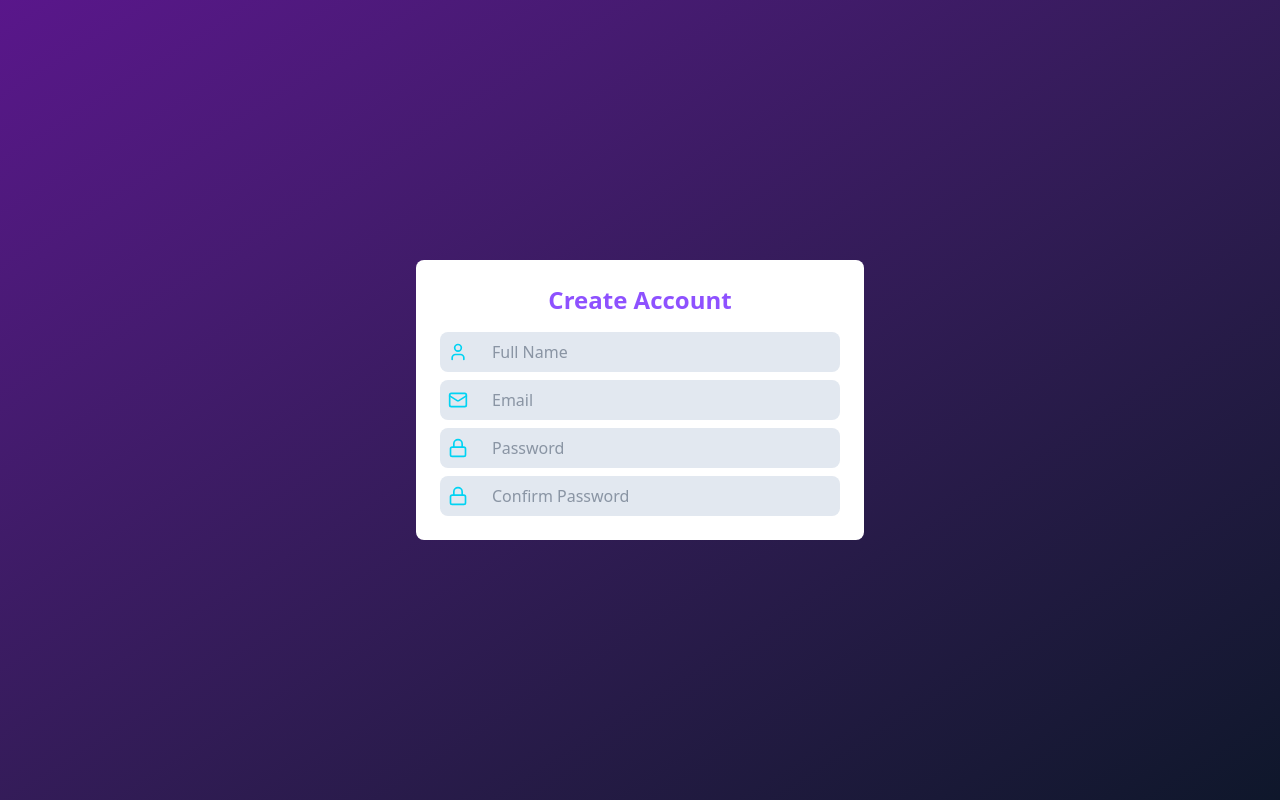
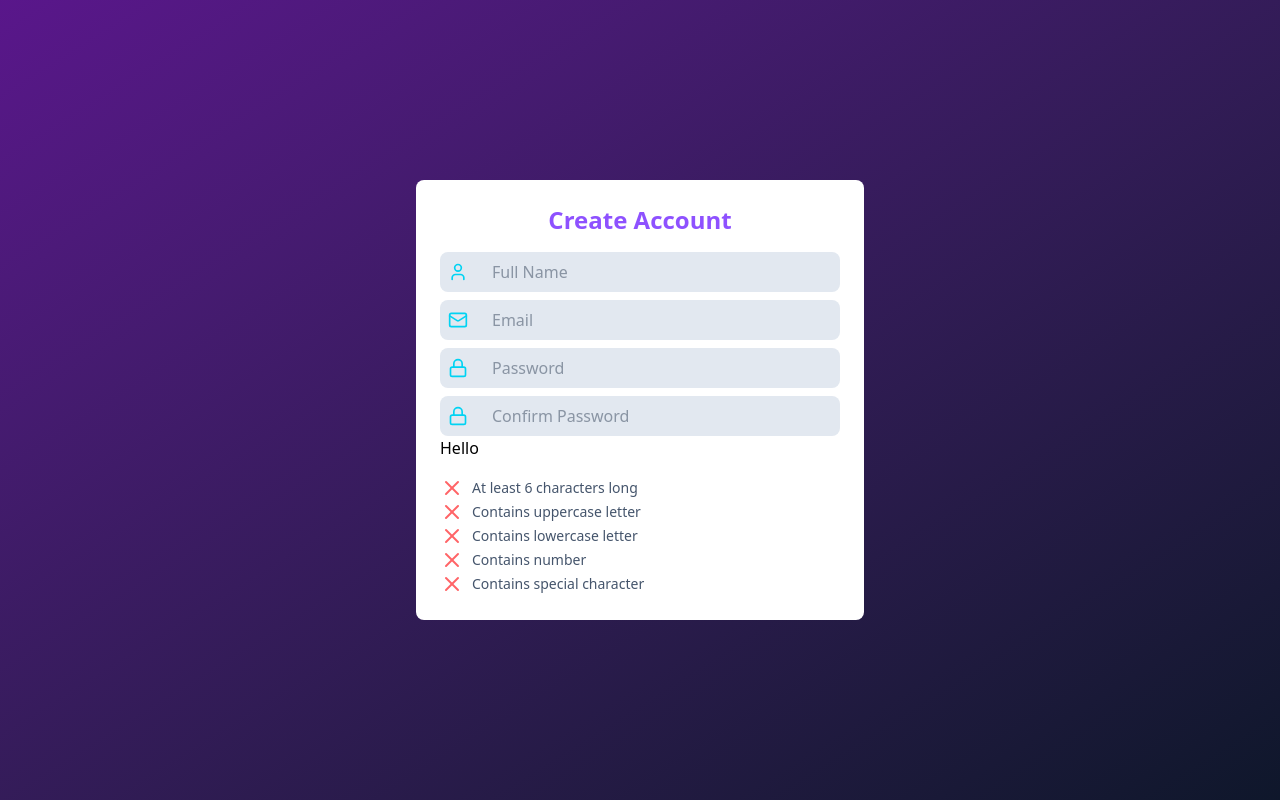
Before and after one commit to kishore399/Huntpad, a React (Vite) app in the folder frontend/: page /signup in a window 1280 px wide. Built offline with nearby package versions, Linux system fonts and the light colour scheme.

Commit message:
feat: input && PasswordStrength component

```diff
--- /dev/null
+++ b/frontend/src/components/PasswordStrength.jsx
@@ -0,0 +1,63 @@
+import { X, Check } from "lucide-react";
+
+
+const PasswordCriteria = ({ password }) => {
+
+    const criteria = [
+        { text: "At least 6 characters long", valid: password.length >= 6, strength: 1 },
+        { text: "Contains uppercase letter", valid: /[A-Z]/.test(password), strength: 0.5 },
+        { text: "Contains lowercase letter", valid: /[a-z]/.test(password), strength: 0.5 },
+        { text: "Contains number", valid: /\d/.test(password), strength: 1 },
+        { text: "Contains special character", valid: /[^A-Za-z0-9]/.test(password), strength: 1 }
+    ]
+    return (
+        <div className="flex flex-col text-sm mt-4">
+            {criteria.map((criteria, index) =>
+                <div key={index} className="flex items-center gap-2">
+                    {criteria.valid ? (
+                        <Check className="text-green-400"/>
+                    ) : (
+                        <X className="text-red-400"/>
+                    )
+                }
+                    <span className={`${criteria.valid? "text-green-500" : "text-slate-600"}`}> {criteria.text} </span>
+                </div>
+            )}
+        </div>
+    )
+}
+
+const getStrength = (password) => {
+    const strength = criteria.reduce((acc,curr) => acc + (curr.valid ? curr.strength : 0), 0);
+    if (strength < 1) return "very Weak";
+    if (strength < 2) return "weak";
+    if (strength < 3) return "medium";
+    return "strong";
+}
+
+const getColor = (strength) => {
+    switch (strength) {
+        case "very Weak":
+            return "text-red-500";
+        case "weak":
+            return "text-yellow-500";
+        case "medium":
+            return "text-orange-500";
+        case "strong":
+            return "text-green-500";
+        default:
+            return "text-gray-500";
+    }
+}
+
+const PasswordStrength = ({ password }) => {
+
+  return (
+    <div>
+        <h1>Hello</h1>
+        <PasswordCriteria password={password} />
+    </div>
+  )
+}
+
+export default PasswordStrength
--- a/frontend/src/pages/Signup.jsx
+++ b/frontend/src/pages/Signup.jsx
@@ -1,6 +1,7 @@
 import { useState } from "react";
 import Input from "../components/Input";
 import { User, Mail, Lock } from "lucide-react";
+import PasswordStrength from "../components/PasswordStrength";
 
 const Signup = () => {
 
@@ -15,8 +16,8 @@ const Signup = () => {
   }
 
   return (
-    <div className="max-w-md w-full bg-white overflow-hidden rounded-lg flex flex-col items-center justify-center p-6">
-        <h2 className="text-2xl font-bold text-violet-500">
+    <div className="max-w-md w-full bg-white overflow-hidden rounded-lg flex flex-col justify-center p-6">
+        <h2 className="text-2xl font-bold text-violet-500 text-center">
             Create Account
         </h2>
         <form onSubmit={handleSignup} className="w-full flex flex-col gap-2 mt-4">
@@ -49,6 +50,7 @@ const Signup = () => {
               onChange={(e) => setConfirmPassword(e.target.value)}
             />
         </form>
+        <PasswordStrength password={password}/>
     </div>
   )
 }
```
